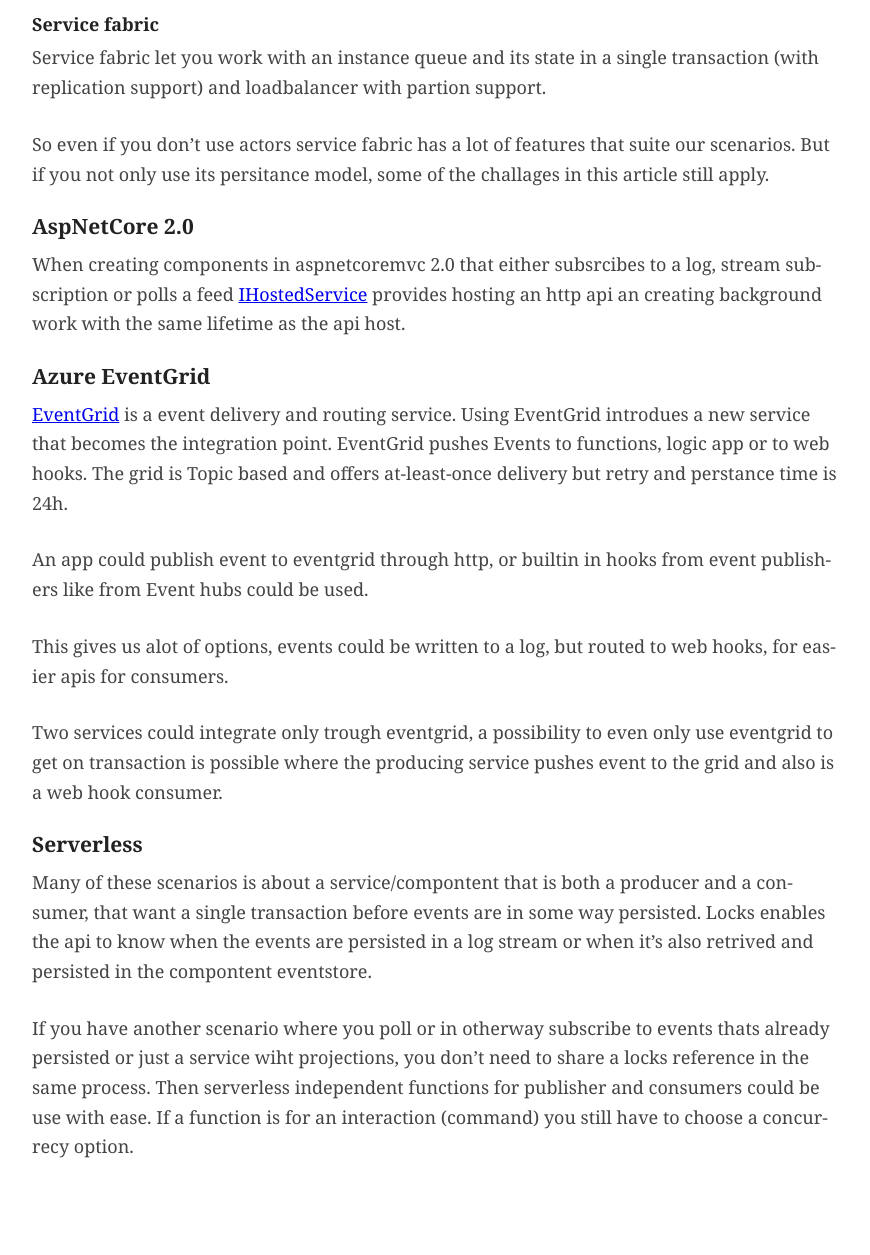
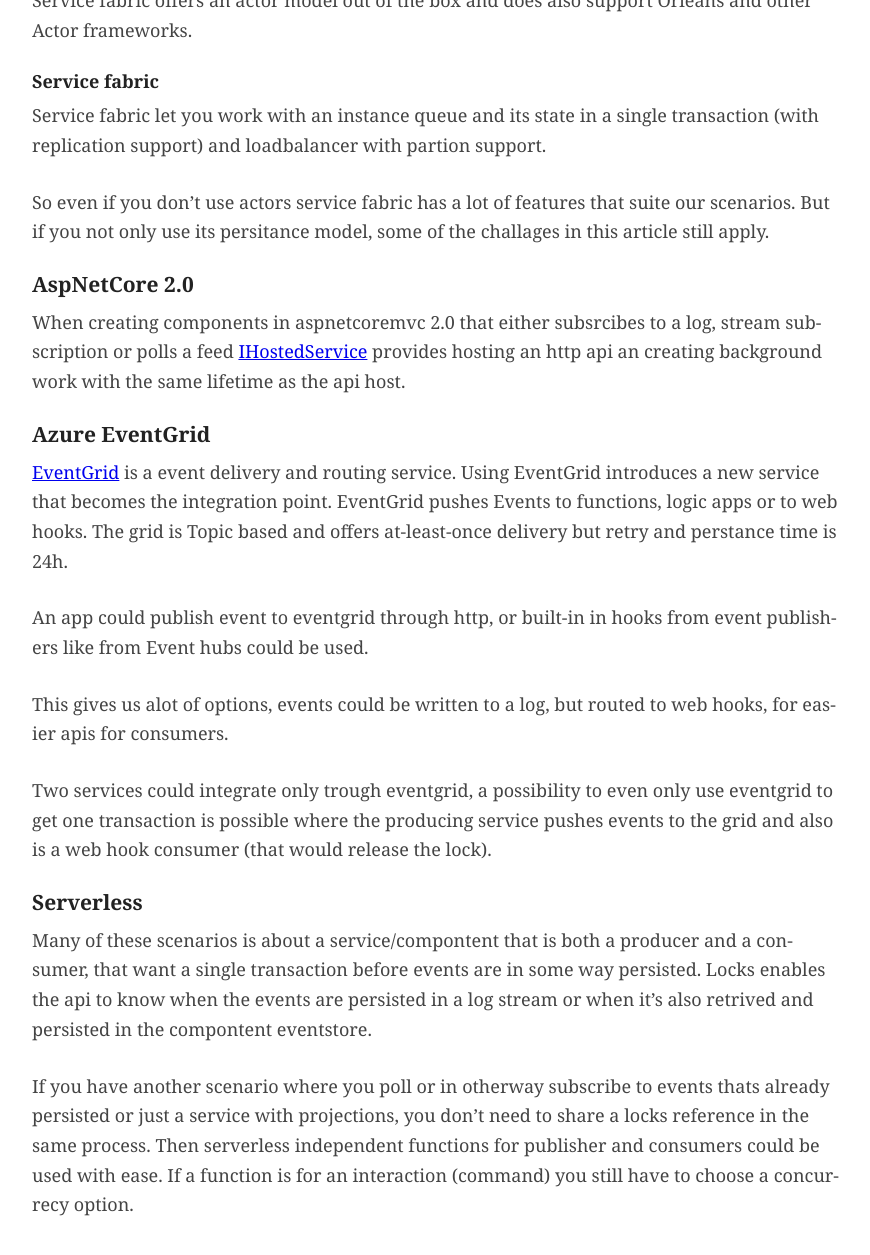
Before and after one commit to perokvist/event-driven-architecture, a Jekyll site: the page built from implementation.md, in a window 1280 px wide and 1400 px high, scrolled down 3967 px. Shown: the top 1255 px of the window, without its empty margins (203-1073 px from the left). Built offline with Jekyll 4.4.1, drawn with Linux system fonts in a browser that asks for light colours; our own code applies the rules of GitHub Pages for plain Markdown files; some of the changed text lies outside the part shown.

Commit message:
spelling

```diff
--- a/implementation.md
+++ b/implementation.md
@@ -99,17 +101,17 @@ When creating components in aspnetcoremvc 2.0 that either subsrcibes to a log, s
 
 #### Azure EventGrid
 
-[EventGrid](https://blog.tomkerkhove.be/2017/08/22/exploring-azure-event-grid/) is a event delivery and routing service. Using EventGrid introdues a new service that becomes the integration point. EventGrid pushes Events to functions, logic app or to web hooks. The grid is Topic based and offers at-least-once delivery but retry and perstance time is 24h.
+[EventGrid](https://blog.tomkerkhove.be/2017/08/22/exploring-azure-event-grid/) is a event delivery and routing service. Using EventGrid introduces a new service that becomes the integration point. EventGrid pushes Events to functions, logic apps or to web hooks. The grid is Topic based and offers at-least-once delivery but retry and perstance time is 24h.
 
-An app could publish event to eventgrid through http, or builtin in hooks from event publishers like from Event hubs could be used.
+An app could publish event to eventgrid through http, or built-in in hooks from event publishers like from Event hubs could be used.
 
 This gives us alot of options, events could be written to a log, but routed to web hooks, for easier apis for consumers.
 
-Two services could integrate only trough eventgrid, a possibility to even only use eventgrid to get on transaction is possible where the producing service pushes event to the grid and also is a web hook consumer.
+Two services could integrate only trough eventgrid, a possibility to even only use eventgrid to get one transaction is possible where the producing service pushes events to the grid and also is a web hook consumer (that would release the lock).
 
 #### Serverless
 
 Many of these scenarios is about a service/compontent that is both a producer and a consumer, that want a single transaction before events are in some way persisted. Locks enables the api to know when the events are persisted in a log stream or when it's also retrived and persisted in the compontent eventstore.
 
-If you have another scenario where you poll or in otherway subscribe to events thats already persisted or just a service wiht projections, you don't need to share a locks reference in the same process. Then serverless independent functions for publisher and consumers could be use with ease.
+If you have another scenario where you poll or in otherway subscribe to events thats already persisted or just a service with projections, you don't need to share a locks reference in the same process. Then serverless independent functions for publisher and consumers could be used with ease.
 If a function is for an interaction (command) you still have to choose a concurrecy option.
```
Also changed, not shown: other parts of implementation.md (+3 -1 lines), index.md (+1 -1 lines).
